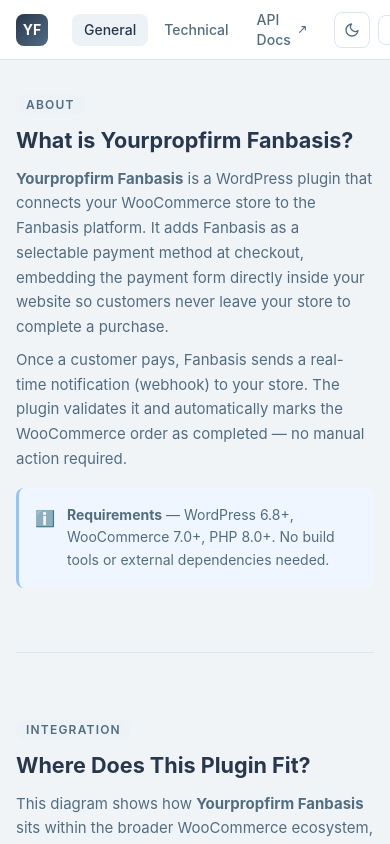
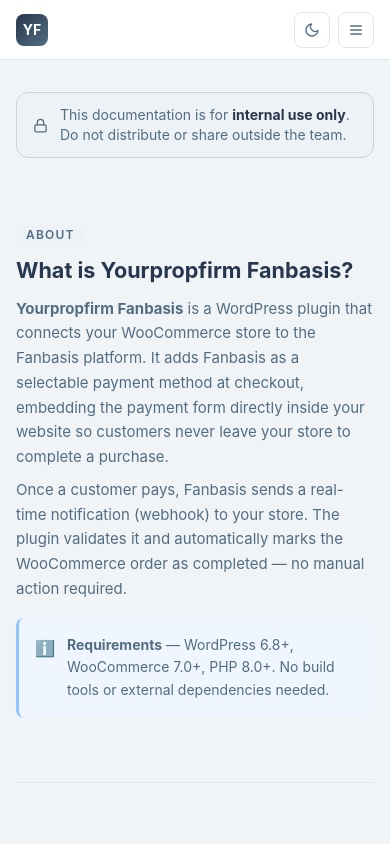
Before and after one commit to Yourpropfirm-Fanbasis/plugin-documentation, a Next.js app: page /docs in a window 390 px wide. Shown: the top 844 px of the page. Built offline with nearby package versions, Linux system fonts and the light colour scheme; sample sign-in values are in the browser's storage.

Commit message:
fix: navbar issues on mobile

```diff
--- a/app/docs/page.tsx
+++ b/app/docs/page.tsx
@@ -22,6 +22,19 @@
   return (
     <PageLayout toc={TOC}>
       <div className="space-y-16">
+
+        {/* Internal notice */}
+        <div
+          className="flex items-center gap-3 px-4 py-3 rounded-xl text-sm border"
+          style={{ background: 'var(--accent-lt)', borderColor: 'var(--border-mid)', color: 'var(--text-muted)' }}
+        >
+          <svg width="15" height="15" viewBox="0 0 24 24" fill="none" stroke="currentColor" strokeWidth="2" strokeLinecap="round" strokeLinejoin="round" className="flex-shrink-0" style={{ color: 'var(--brand-mid)' }}>
+            <rect width="18" height="11" x="3" y="11" rx="2" ry="2"/><path d="M7 11V7a5 5 0 0 1 10 0v4"/>
+          </svg>
+          <span>
+            This documentation is for <strong style={{ color: 'var(--text)' }}>internal use only</strong>. Do not distribute or share outside the team.
+          </span>
+        </div>
 
         {/* Overview */}
         <section id="overview">
--- a/app/layout.tsx
+++ b/app/layout.tsx
@@ -3,7 +3,7 @@
 import { ThemeProvider } from '@/components/ThemeProvider'
 
 export const metadata: Metadata = {
-  title: 'Yourpropfirm Fanbasis — Documentation',
+  title: 'Yourpropfirm Fanbasis - Internal Documentation',
   description: 'Plugin documentation for Yourpropfirm Fanbasis WooCommerce payment gateway',
 }
 
--- a/app/login/page.tsx
+++ b/app/login/page.tsx
@@ -66,7 +66,7 @@
             Yourpropfirm Fanbasis
           </h1>
           <p className="text-sm mt-1" style={{ color: 'var(--text-muted)' }}>
-            Plugin Documentation — Confidential
+            Internal Documentation
           </p>
         </div>
 
--- a/components/Navbar.tsx
+++ b/components/Navbar.tsx
@@ -1,11 +1,13 @@
 'use client'
 import Link from 'next/link'
 import { usePathname, useRouter } from 'next/navigation'
+import { useState } from 'react'
 import { ThemeToggle } from './ThemeToggle'
 
 export function Navbar() {
   const pathname = usePathname()
   const router = useRouter()
+  const [menuOpen, setMenuOpen] = useState(false)
 
   function logout() {
     sessionStorage.removeItem('ypf_fanbasis_auth')
@@ -14,16 +16,24 @@
 
   const isActive = (href: string) => pathname === href || pathname === href + '/'
 
+  const navItems = [
+    { href: '/docs',      label: 'General',  external: false },
+    { href: '/technical', label: 'Technical', external: false },
+    { href: 'https://apidocs.fan/', label: 'API Docs', external: true },
+  ]
+
   return (
+    <>
       <header
         className="fixed top-0 inset-x-0 z-50 border-b"
         style={{ background: 'var(--bg-nav)', borderColor: 'var(--border)', height: 'var(--nav-h)' }}
       >
-      <div className="max-w-7xl mx-auto px-4 sm:px-6 h-full flex items-center gap-4">
+        <div className="max-w-7xl mx-auto px-4 sm:px-6 h-full flex items-center gap-3">
+
           {/* Logo */}
-        <Link href="/docs" className="flex items-center gap-2.5 mr-2" style={{ color: 'var(--text)' }}>
+          <Link href="/docs" className="flex items-center gap-2.5 flex-shrink-0" style={{ color: 'var(--text)' }}>
             <div
-            className="w-8 h-8 rounded-lg flex items-center justify-center text-white text-sm font-bold flex-shrink-0"
+              className="w-8 h-8 rounded-lg flex items-center justify-center text-white text-sm font-bold"
               style={{ background: 'linear-gradient(135deg,#27374D,#526D82)' }}
             >
               YF
@@ -33,27 +43,33 @@
             </span>
           </Link>
 
-        {/* Nav links */}
-        <nav className="flex items-center gap-1 flex-1">
-          <NavLink href="/docs" active={isActive('/docs')}>
-            General
-          </NavLink>
-          <NavLink href="/technical" active={isActive('/technical')}>
-            Technical
-          </NavLink>
+          {/* Desktop nav links */}
+          <nav className="hidden md:flex items-center gap-1 flex-1 ml-1">
+            {navItems.map(item =>
+              item.external ? (
                 <a
-            href="https://apidocs.fan/"
+                  key={item.href}
+                  href={item.href}
                   target="_blank"
                   rel="noopener noreferrer"
                   className="px-3 py-1.5 rounded-lg text-sm font-medium transition-colors flex items-center gap-1"
                   style={{ color: 'var(--text-muted)' }}
                 >
-            API Docs
+                  {item.label}
                   <svg width="11" height="11" viewBox="0 0 12 12" fill="none" stroke="currentColor" strokeWidth="1.8" strokeLinecap="round" strokeLinejoin="round">
                     <path d="M1 11L11 1M11 1H5M11 1V7"/>
                   </svg>
                 </a>
+              ) : (
+                <NavLink key={item.href} href={item.href} active={isActive(item.href)}>
+                  {item.label}
+                </NavLink>
+              )
+            )}
           </nav>
+
+          {/* Spacer on mobile */}
+          <div className="flex-1 md:hidden" />
 
           {/* Right actions */}
           <div className="flex items-center gap-2">
@@ -67,14 +83,87 @@
             <ThemeToggle />
             <button
               onClick={logout}
-            className="text-xs font-medium px-3 py-1.5 rounded-lg border transition-colors hover:bg-[var(--accent-lt)]"
+              className="hidden md:block text-xs font-medium px-3 py-1.5 rounded-lg border transition-colors hover:bg-[var(--accent-lt)]"
               style={{ borderColor: 'var(--border)', color: 'var(--text-muted)' }}
             >
               Logout
             </button>
+            {/* Hamburger */}
+            <button
+              onClick={() => setMenuOpen(o => !o)}
+              className="md:hidden w-9 h-9 flex items-center justify-center rounded-lg border transition-colors"
+              style={{ borderColor: 'var(--border)', color: 'var(--text-muted)' }}
+              aria-label="Toggle menu"
+            >
+              {menuOpen ? (
+                <svg width="16" height="16" viewBox="0 0 24 24" fill="none" stroke="currentColor" strokeWidth="2" strokeLinecap="round">
+                  <path d="M18 6 6 18M6 6l12 12"/>
+                </svg>
+              ) : (
+                <svg width="16" height="16" viewBox="0 0 24 24" fill="none" stroke="currentColor" strokeWidth="2" strokeLinecap="round">
+                  <path d="M4 6h16M4 12h16M4 18h16"/>
+                </svg>
+              )}
+            </button>
           </div>
+
         </div>
       </header>
+
+      {/* Mobile dropdown menu */}
+      {menuOpen && (
+        <div
+          className="fixed inset-x-0 z-40 md:hidden border-b shadow-lg"
+          style={{
+            top: 'var(--nav-h)',
+            background: 'var(--bg-nav)',
+            borderColor: 'var(--border)',
+          }}
+        >
+          <nav className="max-w-7xl mx-auto px-4 py-3 flex flex-col gap-1">
+            {navItems.map(item =>
+              item.external ? (
+                <a
+                  key={item.href}
+                  href={item.href}
+                  target="_blank"
+                  rel="noopener noreferrer"
+                  onClick={() => setMenuOpen(false)}
+                  className="flex items-center justify-between px-3 py-2.5 rounded-lg text-sm font-medium"
+                  style={{ color: 'var(--text-muted)' }}
+                >
+                  {item.label}
+                  <svg width="12" height="12" viewBox="0 0 12 12" fill="none" stroke="currentColor" strokeWidth="1.8" strokeLinecap="round" strokeLinejoin="round">
+                    <path d="M1 11L11 1M11 1H5M11 1V7"/>
+                  </svg>
+                </a>
+              ) : (
+                <Link
+                  key={item.href}
+                  href={item.href}
+                  onClick={() => setMenuOpen(false)}
+                  className="px-3 py-2.5 rounded-lg text-sm font-medium transition-colors"
+                  style={{
+                    background: isActive(item.href) ? 'var(--accent-lt)' : 'transparent',
+                    color: isActive(item.href) ? 'var(--brand)' : 'var(--text-muted)',
+                  }}
+                >
+                  {item.label}
+                </Link>
+              )
+            )}
+            <div className="border-t my-1" style={{ borderColor: 'var(--border)' }} />
+            <button
+              onClick={() => { setMenuOpen(false); logout() }}
+              className="text-left px-3 py-2.5 rounded-lg text-sm font-medium transition-colors"
+              style={{ color: 'var(--text-muted)' }}
+            >
+              Logout
+            </button>
+          </nav>
+        </div>
+      )}
+    </>
   )
 }
 
```
Lines whose indentation alone changed are shown as unchanged.
